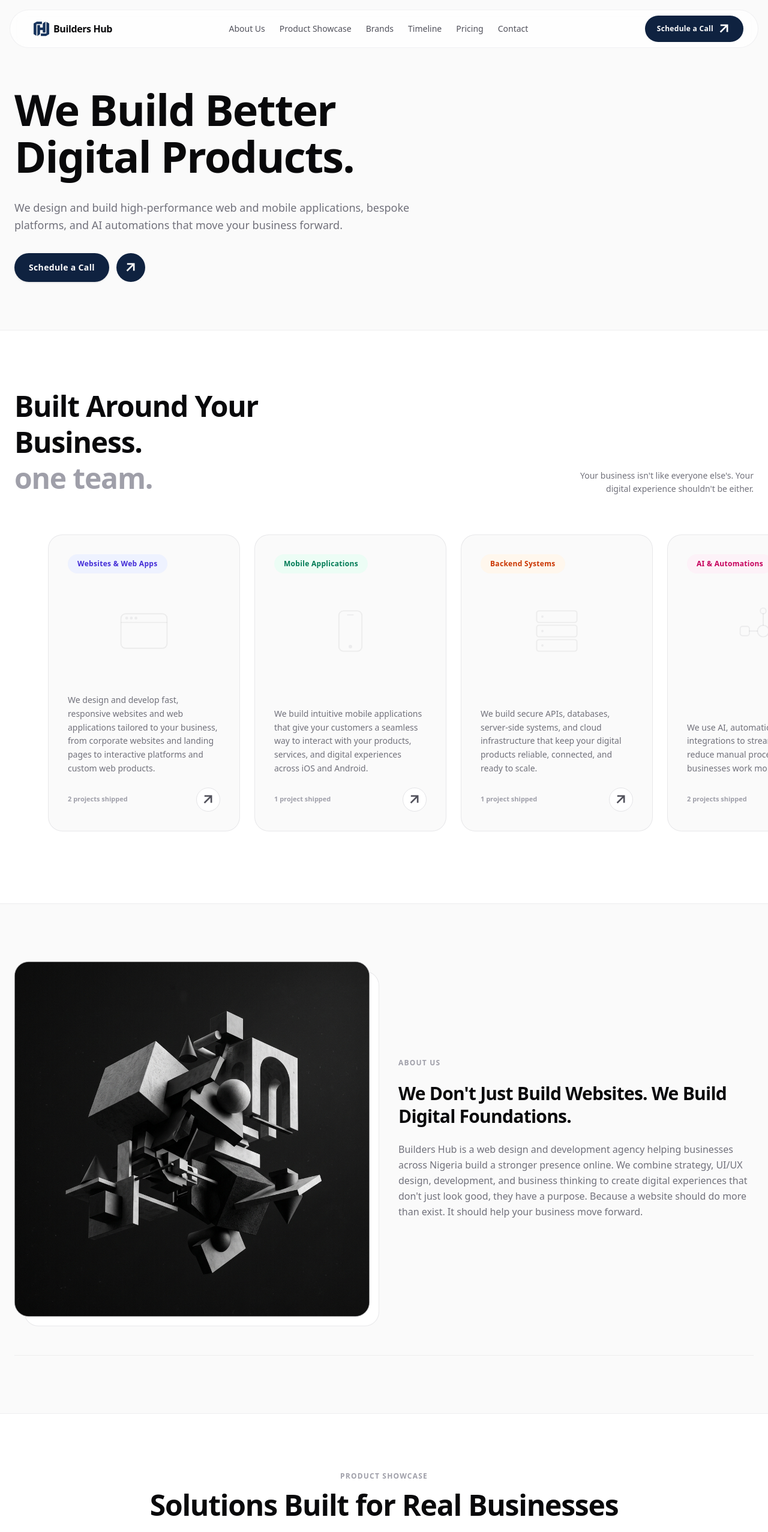
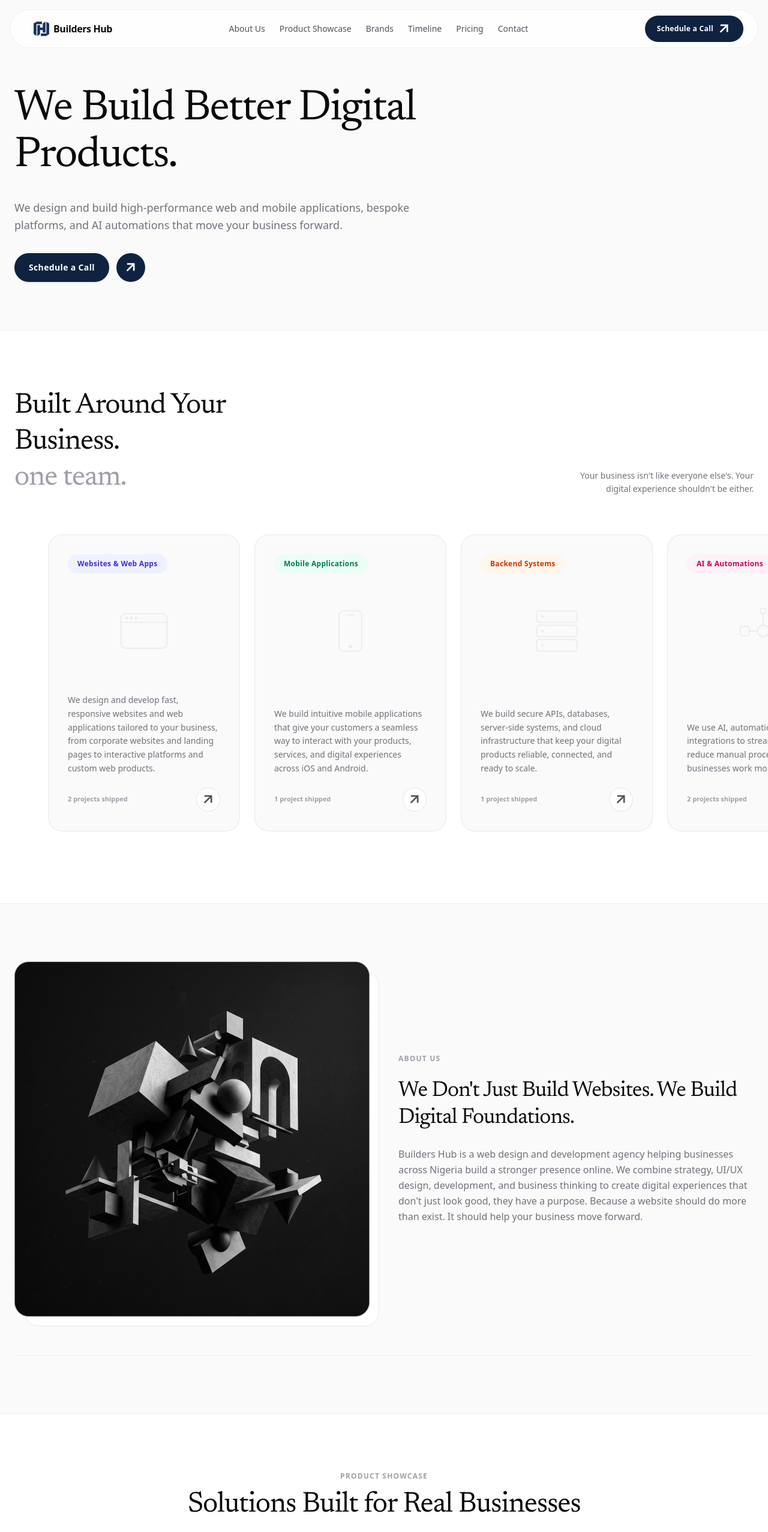
Before and after one commit to the-buildershub-hq/buildershuq, a Next.js app: page / in a window 1280 px wide. Shown: the top 2554 px of the page at 60% size. Built offline with nearby package versions, Linux system fonts and the light colour scheme.

Commit message:
Apply editorial serif font family to all primary headings across the site

```diff
--- a/app/page.tsx
+++ b/app/page.tsx
@@ -239,7 +239,7 @@ export default function Home() {
             transition={{ duration: 1.4, ease: [0.16, 1, 0.3, 1] as const }}
             className="flex flex-col items-start gap-8"
           >
-            <h1 className="text-5xl sm:text-6xl md:text-7xl font-extrabold tracking-tight text-zinc-950 leading-[1.08]">
+            <h1 className="font-serif text-5xl sm:text-6xl md:text-7xl font-normal tracking-tight text-zinc-950 leading-[1.08]">
               We Build Better Digital Products.
             </h1>
 
@@ -288,7 +288,7 @@ export default function Home() {
         <div className="max-w-7xl mx-auto w-full px-6 flex flex-col gap-12">
           <div className="flex flex-col md:flex-row md:items-end md:justify-between gap-6">
             <div className="max-w-md">
-              <h2 className="text-4xl md:text-5xl font-extrabold tracking-tight text-zinc-950 leading-tight">
+              <h2 className="font-serif text-4xl md:text-5xl font-normal tracking-tight text-zinc-950 leading-tight">
                 Built Around Your Business. <br />
                 <span className="text-zinc-400">one team.</span>
               </h2>
@@ -491,7 +491,7 @@ export default function Home() {
               <span className="text-xs font-bold tracking-widest text-zinc-400 uppercase">
                 About Us
               </span>
-              <h3 className="text-2xl md:text-3xl font-extrabold tracking-tight text-zinc-950 leading-tight">
+              <h3 className="font-serif text-3xl md:text-4xl font-normal tracking-tight text-zinc-950 leading-tight">
                 We Don't Just Build Websites. We Build Digital Foundations.
               </h3>
               <p className="text-zinc-500 text-sm md:text-base leading-relaxed">
@@ -538,7 +538,7 @@ export default function Home() {
             <span className="text-xs font-bold tracking-widest text-zinc-400 uppercase">
               Client Stories
             </span>
-            <h2 className="text-4xl md:text-5xl font-extrabold tracking-tight text-zinc-950">
+            <h2 className="font-serif text-4xl md:text-5xl font-normal tracking-tight text-zinc-950">
               Built for Businesses. Proven by People.
             </h2>
             <p className="text-zinc-500 text-sm md:text-base max-w-lg leading-relaxed">
@@ -664,7 +664,7 @@ export default function Home() {
 
             {/* Header Title */}
             <div className="flex flex-col gap-2">
-              <h2 className="text-3xl font-extrabold tracking-tight text-zinc-950">
+              <h2 className="font-serif text-3xl sm:text-4xl font-normal tracking-tight text-zinc-950">
                 Timeline
               </h2>
             </div>
@@ -966,7 +966,7 @@ export default function Home() {
             <span className="text-xs font-bold tracking-widest text-zinc-400 uppercase">
               Pricing
             </span>
-            <h2 className="text-4xl md:text-5xl font-extrabold tracking-tight text-zinc-950">
+            <h2 className="font-serif text-4xl md:text-5xl font-normal tracking-tight text-zinc-950">
               Simple &amp; Transparent Pricing
             </h2>
             <p className="text-zinc-500 text-sm md:text-base max-w-lg leading-relaxed">
@@ -1079,7 +1079,7 @@ export default function Home() {
             <span className="text-xs font-bold tracking-widest text-zinc-400 uppercase">
               Get In Touch
             </span>
-            <h2 className="text-4xl md:text-5xl font-extrabold tracking-tight text-zinc-950">
+            <h2 className="font-serif text-4xl md:text-5xl font-normal tracking-tight text-zinc-950">
               Have a Business to Build? Let's Talk.
             </h2>
             <p className="text-zinc-500 text-sm md:text-base leading-relaxed mt-2">
--- a/app/work/page.tsx
+++ b/app/work/page.tsx
@@ -52,7 +52,7 @@ export default async function WorkPage({
             <Icon name="arrow_back" className="text-sm" weight={600} />
             Back home
           </Link>
-          <h1 className="text-4xl md:text-5xl font-extrabold tracking-tight text-zinc-950 leading-tight">
+          <h1 className="font-serif text-4xl md:text-5xl font-normal tracking-tight text-zinc-950 leading-tight">
             Work we&apos;ve shipped. <br />
             We Build. We Solve. We Show the Work.
           </h1>
--- a/components/Showcase.tsx
+++ b/components/Showcase.tsx
@@ -35,7 +35,7 @@ export default function Showcase() {
           <span className="text-xs font-bold tracking-widest text-zinc-400 uppercase">
             Product Showcase
           </span>
-          <h2 className="text-4xl md:text-5xl font-extrabold tracking-tight text-zinc-950">
+          <h2 className="font-serif text-4xl md:text-5xl font-normal tracking-tight text-zinc-950">
             Solutions Built for Real Businesses
           </h2>
           <p className="text-zinc-500 text-sm md:text-base max-w-lg leading-relaxed">
```
